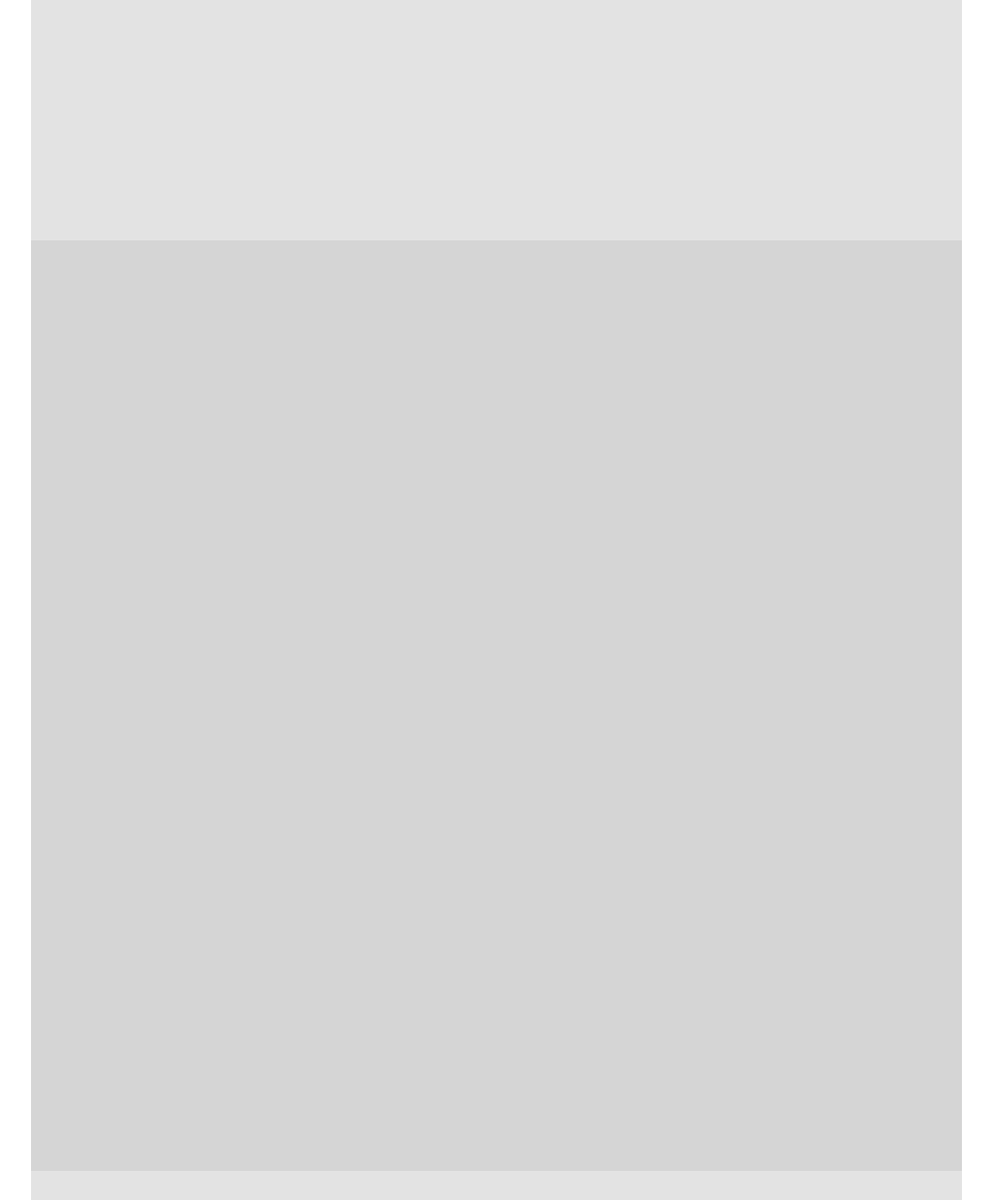
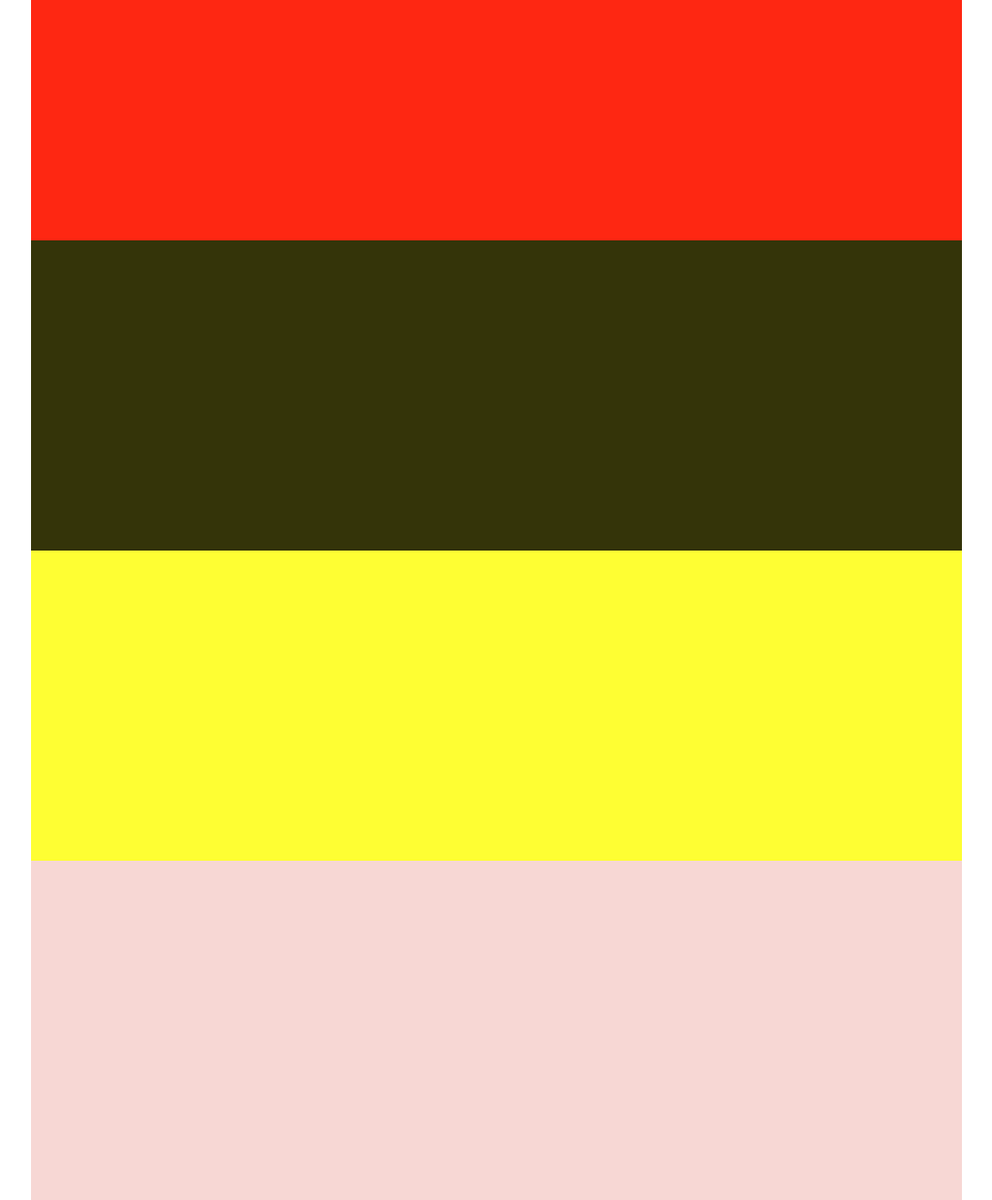
Before and after one commit to Hafziyah/colors-starter, a plain HTML site: page index.html in a window 1280 px wide. Shown: the part 73-1311 px from the top of the page at 97% size, without its empty margins (128-1151 px from the left). Drawn offline with Linux system fonts and the light colour scheme.

Commit message:
Changed the background color that'll be displayed if using phones or tablets

```diff
--- a/css/main.css
+++ b/css/main.css
@@ -34,15 +34,15 @@ header {
 }
 
 #column-1 {
-  background: #d5d5d5;
+  background: #B2D732;
 }
 
 #column-2 {
-  background: #d5d5d5;
+  background: #4424D6;
 }
 
 #column-3 {
-  background: #d5d5d5;
+  background: #C21460;
 }
 
 
@@ -60,23 +60,23 @@ footer {
 
 @media (min-width: 768px) {
   header {
-    background-color: ;
+    background-color:#B2D732;
   }
 
   #column-1 {
-    background-color: ;
+    background-color:#9A0794;
   }
 
   #column-2 {
-    background-color: ;
+    background-color:#FBA90A;
   }
 
   #column-3 {
-    background-color: ;
+    background-color:#559E54;
   }
 
   footer {
-    background-color: ;
+    background-color:#342609;
   }
 
 }
@@ -85,23 +85,23 @@ footer {
 /*---------- Desktops ----------*/
 @media (min-width: 1200px) {
   header {
-    background-color: ;
+    background-color:#FE2712;
   }
 
   #column-1 {
-    background-color: ;
+    background-color: #343409;
   }
 
   #column-2 {
-    background-color: ;
+    background-color:#FEFE33 ;
   }
 
   #column-3 {
-    background-color: ;
+    background-color: #F7D7D4;
   }
 
   footer {
-    background-color: ;
+    background-color:#F7D7D4;
   }
 
 }
```
